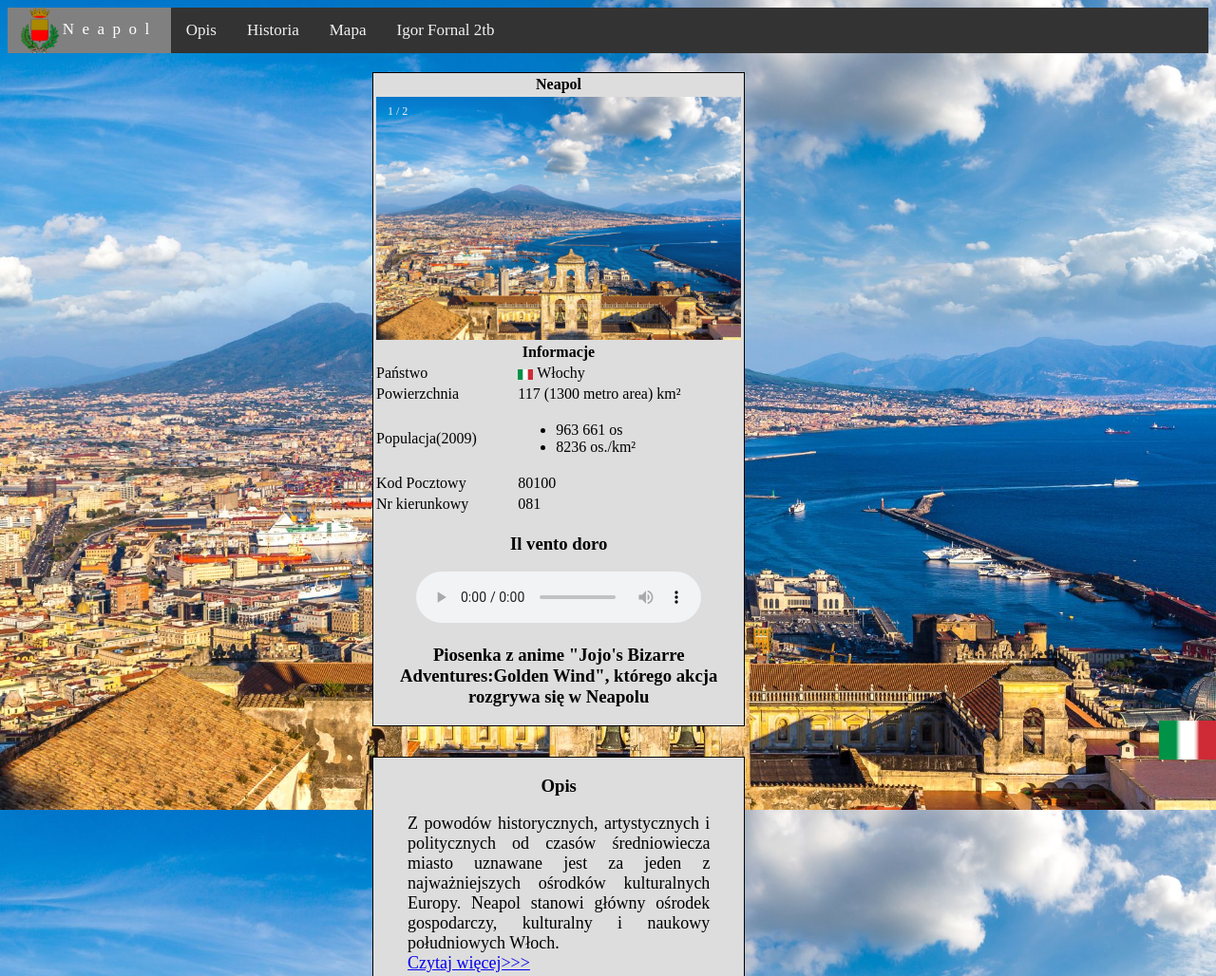
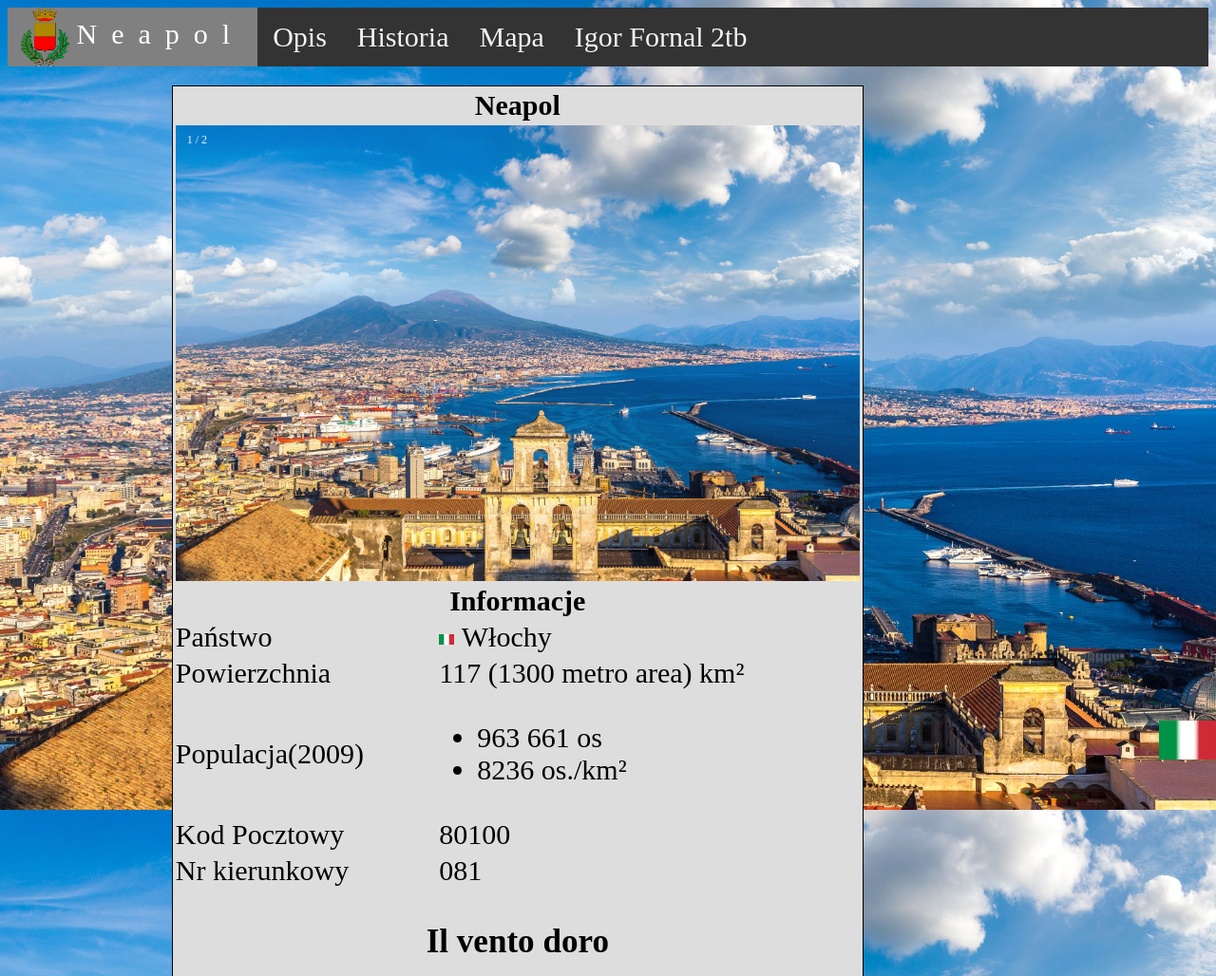
Before and after one commit to A1gor/Igor-Fornal-Neapol, a plain HTML site: page index.html in a window 1280 px wide. Shown: the top 1028 px of the page at 95% size. Drawn offline with Linux system fonts and the light colour scheme.

Commit message:
Update istyle.css

```diff
--- a/istyle.css
+++ b/istyle.css
@@ -1,6 +1,7 @@
-        body {
+                body {
             background: url("img/Neapolbg.jpg") no-repeat center fixed;
             background-size: cover;
+            font-size: 30px;
         }
 
         .topnav {
@@ -15,7 +16,7 @@
             text-align: center;
             padding: 14px 16px;
             text-decoration: none;
-            font-size: 17px;
+            font-size: 30px;
         }
 
         .topnav a:hover {
@@ -55,7 +56,7 @@
         }
 
         #logo {
-            width: 39.5px;
+            width: 51px;
         }
 
         .mySlides {
@@ -102,7 +103,7 @@
         }
 
         #miasto {
-            margin-left: 20vw;
+            margin-left: 10vw;
             background-color: rgb(221, 221, 221);
             width: 24em;
             margin-right: 15vw;
@@ -113,7 +114,7 @@
         }
 
         #prawe {
-            margin-left: 8vw;
+            margin-left: 4vw;
             float: left;
             width: 24em;
         }
@@ -121,12 +122,12 @@
         #ilv {
             float: left;
             background-color: rgb(221, 221, 221);
-            width: 24.4em;
+            width: 24.2em;
             border: 1px solid black;
             border-top: hidden;
             color: black;
             text-align: center;
-            margin-left: 20vw;
+            margin-left: 10vw;
             margin-bottom: 1em;
         }
 
@@ -157,6 +158,8 @@
         #footer {
             float: left;
             font-size: 5vw;
+            background-color: rgb(221, 221, 221);
+            border: 1px solid black;
         }
 
         .srodek {
@@ -231,13 +234,19 @@
 
         @media only screen and (min-width: 600px) {
             .tresc {
-                margin-left: 22vw;
+                margin-left: 0vw;
+            }
+            .lewe {
+                margin-left: 13vw;
+            }
+            .prawe {
+                margin-left: 13vw;
             }
             #ilv {
-                margin-left: 22vw;
+                margin-left: 9.5vw;
             }
             #miasto {
-                margin-left: 22vw;
+                margin-left: 9.5vw;
             }
             .col-25,
             .col-75,
@@ -248,6 +257,9 @@
         }
 
         @media only screen and (min-width: 1300px) {
+            body {
+                font-size: unset;
+            }
             .tresc {
                 margin-left: 2vw;
                 float: none;
@@ -256,6 +268,7 @@
             }
             #ilv {
                 margin-left: 0px;
+                width: 24.4em;
             }
             #miasto {
                 margin-left: 0px;
@@ -286,6 +299,12 @@
             .srodek {
                 min-height: 10vw;
             }
+            .topnav a {
+                font-size: 17px;
+            }
+            #logo {
+                width: 39.5px;
+            }
         }
 
         @-webkit-keyframes fade {
```
